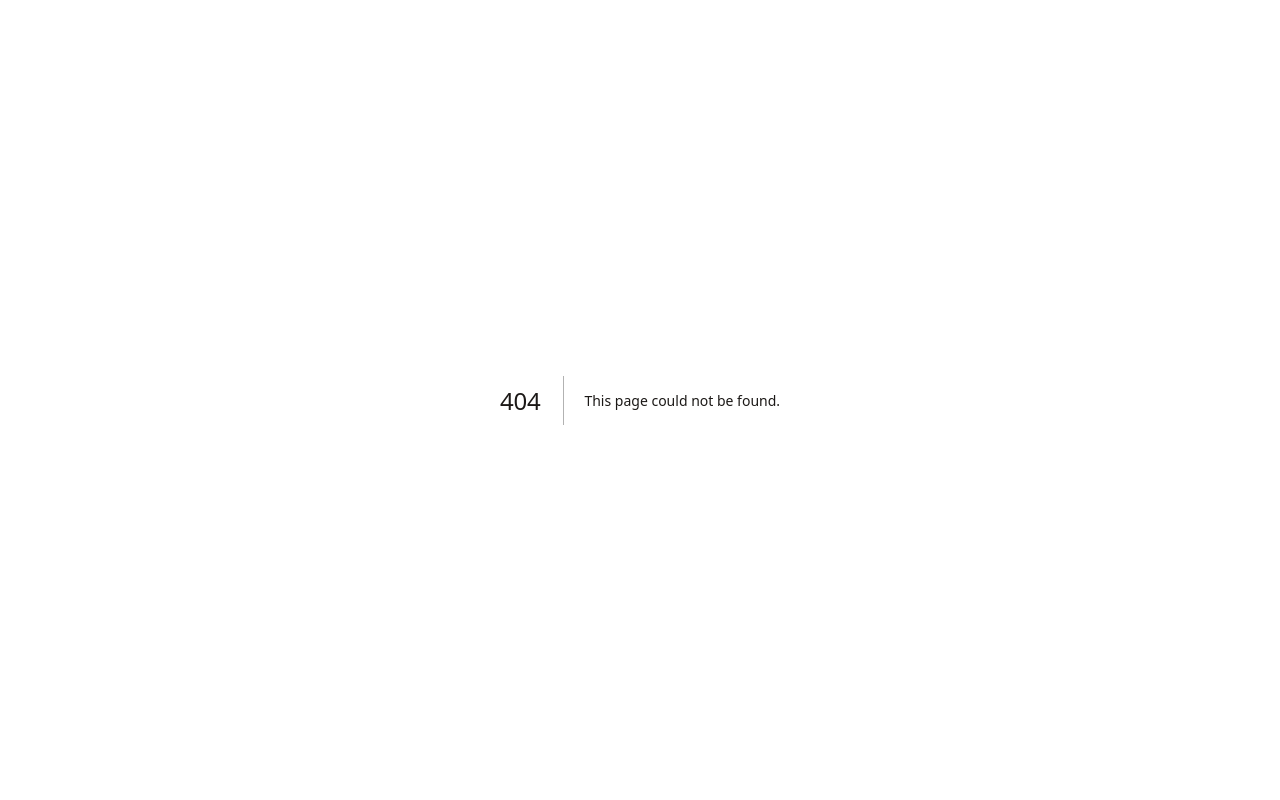
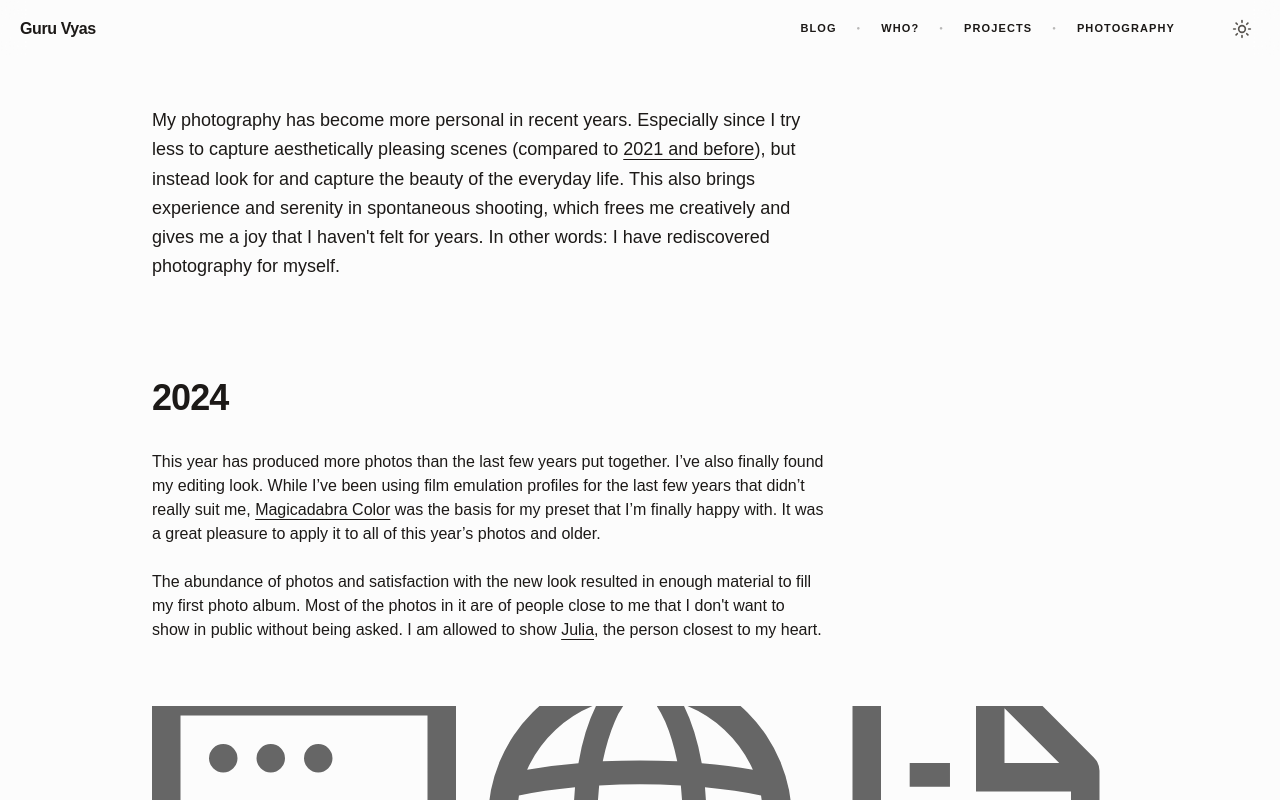
Before and after one commit to wakeupguruu/portfolio, a Next.js app: page /photography in a window 1280 px wide. Before the commit this address had no page. Shown: the top 800 px of the page. Built offline with nearby package versions, Linux system fonts and the light colour scheme.

Commit message:
added seprate page for photography

```diff
--- /dev/null
+++ b/app/photography/page.tsx
@@ -0,0 +1,61 @@
+import { Header } from "@/components/Header";
+import { Footer } from "@/components/Footer";
+import { Container, Section } from "@/components/ui/section";
+import { PhotoGrid, Photo } from "@/components/photo-grid";
+
+const PHOTOS_2024: Photo[] = [
+  { id: "1", src: "/window.svg", alt: "Park Babelsberg", caption: "Park Babelsberg" },
+  { id: "2", src: "/globe.svg", alt: "Church of Peace, Potsdam", caption: "Church of Peace, Potsdam" },
+  { id: "3", src: "/file.svg", alt: "Comics", caption: "Comics" },
+  { id: "4", src: "/window.svg", alt: "Julia and Me", caption: "Julia and Me" },
+];
+
+const PHOTOS_2023: Photo[] = [
+  { id: "5", src: "/globe.svg", alt: "Vík í Mýrdal, Iceland", caption: "Vík í Mýrdal, Iceland" },
+  { id: "6", src: "/window.svg", alt: "Jula in Arles, France", caption: "Jula in Arles, France" },
+  { id: "7", src: "/file.svg", alt: "Städel Museum", caption: "Städel Museum" },
+];
+
+export default function PhotographyPage() {
+  return (
+    <div className="min-h-screen font-interTight bg-background text-foreground">
+      <Header />
+
+      <Container className="pt-12 pb-24">
+        {/* Intro Section */}
+        <Section className="mb-24">
+          <p className="max-w-2xl text-lg leading-relaxed text-muted-foreground">
+            My photography has become more personal in recent years. Especially since I try less to capture aesthetically pleasing scenes (compared to <a href="#" className="underline">2021 and before</a>), but instead look for and capture the beauty of the everyday life. This also brings experience and serenity in spontaneous shooting, which frees me creatively and gives me a joy that I haven't felt for years. In other words: I have rediscovered photography for myself.
+          </p>
+        </Section>
+
+        {/* 2024 Section */}
+        <Section className="mb-32">
+          <h2 className="text-4xl font-bold tracking-tight mb-8">2024</h2>
+          <div className="max-w-2xl text-muted-foreground mb-16 space-y-6">
+            <p>
+              This year has produced more photos than the last few years put together. I’ve also finally found my editing look. While I’ve been using film emulation profiles for the last few years that didn’t really suit me, <a href="#" className="underline">Magicadabra Color</a> was the basis for my preset that I’m finally happy with. It was a great pleasure to apply it to all of this year’s photos and older.
+            </p>
+            <p>
+              The abundance of photos and satisfaction with the new look resulted in enough material to fill my first photo album. Most of the photos in it are of people close to me that I don't want to show in public without being asked. I am allowed to show <a href="#" className="underline">Julia</a>, the person closest to my heart.
+            </p>
+          </div>
+          <PhotoGrid photos={PHOTOS_2024} />
+        </Section>
+
+        {/* 2022-2023 Section */}
+        <Section>
+          <h2 className="text-4xl font-bold tracking-tight mb-8">2022–2023</h2>
+          <div className="max-w-2xl text-muted-foreground mb-16">
+            <p>
+              I hardly took any photos this year. It was kind of my big photo break. Somehow I lacked the inspiration and the desire. Most of the photos were taken in Iceland.
+            </p>
+          </div>
+          <PhotoGrid photos={PHOTOS_2023} />
+        </Section>
+
+        <Footer />
+      </Container>
+    </div>
+  );
+}
```
